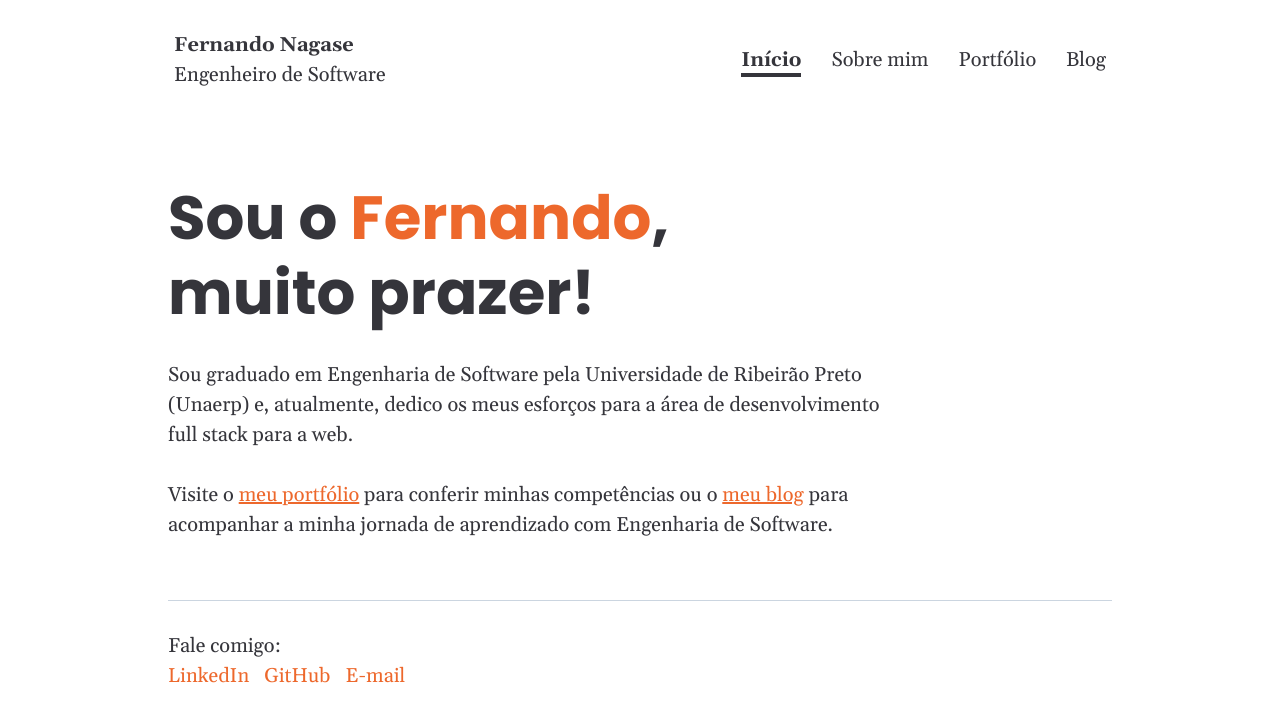
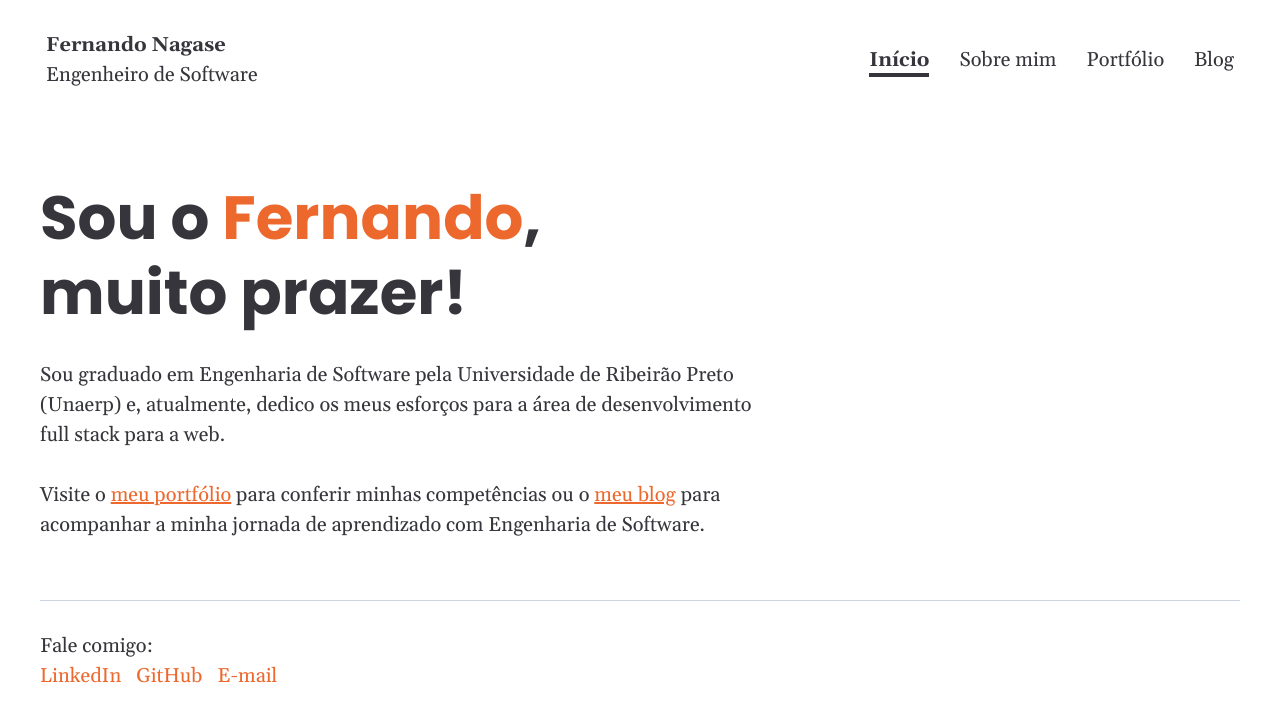
Before and after one commit to fernandonagase/ngsfer.com, a Next.js app: page / in a window 1280 px wide. Shown: the top 722 px of the page. Built offline with nearby package versions, Linux system fonts and the light colour scheme.

Commit message:
change content max width to container.xl

```diff
--- a/layout/MainLayout/index.tsx
+++ b/layout/MainLayout/index.tsx
@@ -13,7 +13,7 @@ export default function MainLayout({ children }: MainLayoutProps) {
     return (
         <>
             <SkipNavLink zIndex="skipLink">Ir para o conteúdo</SkipNavLink>
-            <Container maxW="container.lg" color="fg">
+            <Container maxW="container.xl" color="fg">
                 <Header />
                 <Box
                     as="main"
```
